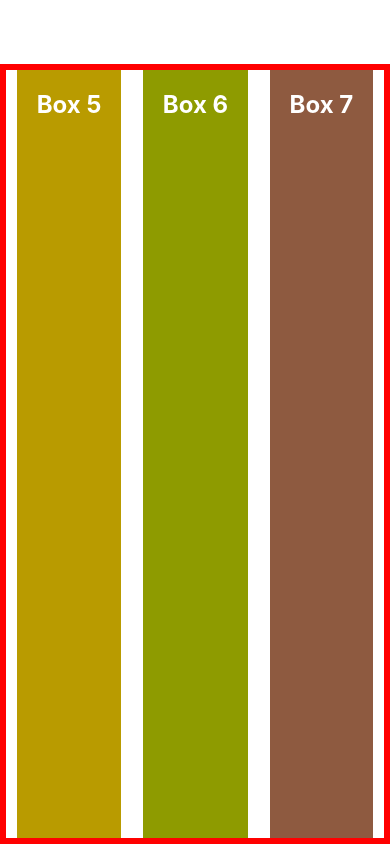
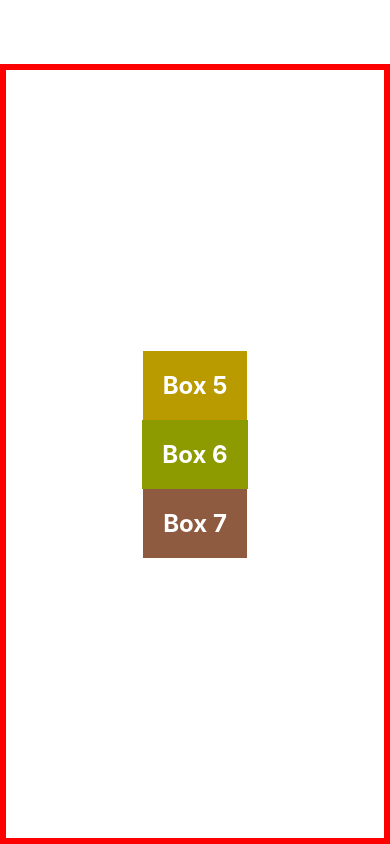
Before and after one commit to ajmal-junaid/RNLayout, a React Native app: screen / in a window 390 px wide. Built offline with nearby package versions, Linux system fonts and the light colour scheme.

Commit message:
centering to flexbox

```diff
--- a/App.js
+++ b/App.js
@@ -16,14 +16,14 @@ export default function App() {
   );
 }
 
-// flex: 1 takes entire available item, flex:3 takes three time bigger in case of flex items/child
+// alignItems: "stretch", each box stretch from left to right
 
 const styles = StyleSheet.create({
   container: {
     flex:1,
-    // flexDirection:"row-reverse",
-    flexDirection:"row",
-    justifyContent: "space-around",
+    // flexDirection:"row",
+    justifyContent: "center",
+    alignItems: "center",
     marginTop:64,
     borderWidth: 6,
     borderColor: "red",
```
